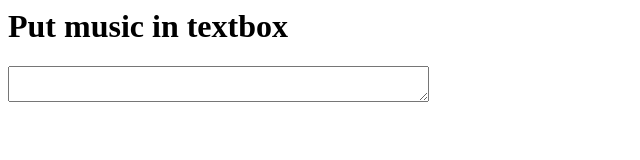
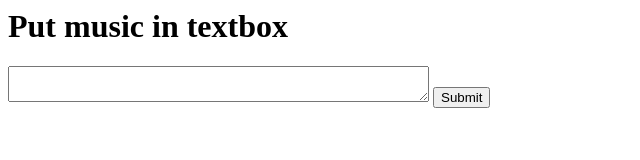
Before and after one commit to Ha29/chord-sheet-transposer, a plain HTML site: page index.html in a window 1280 px wide. Shown: the whole page, without its empty margins (0-640 px from the left). Drawn offline with Linux system fonts and the light colour scheme.

Commit message:
Update index.html

```diff
--- a/index.html
+++ b/index.html
@@ -1,3 +1,5 @@
 <h1>Put music in textbox</h1>
-
-<textarea id="musicinput" rows"4" cols="50"></textarea>
+<form>
+  <textarea id="musicinput" rows"4" cols="50"></textarea>
+  <input type="submit" value="Submit">
+</form>
```
